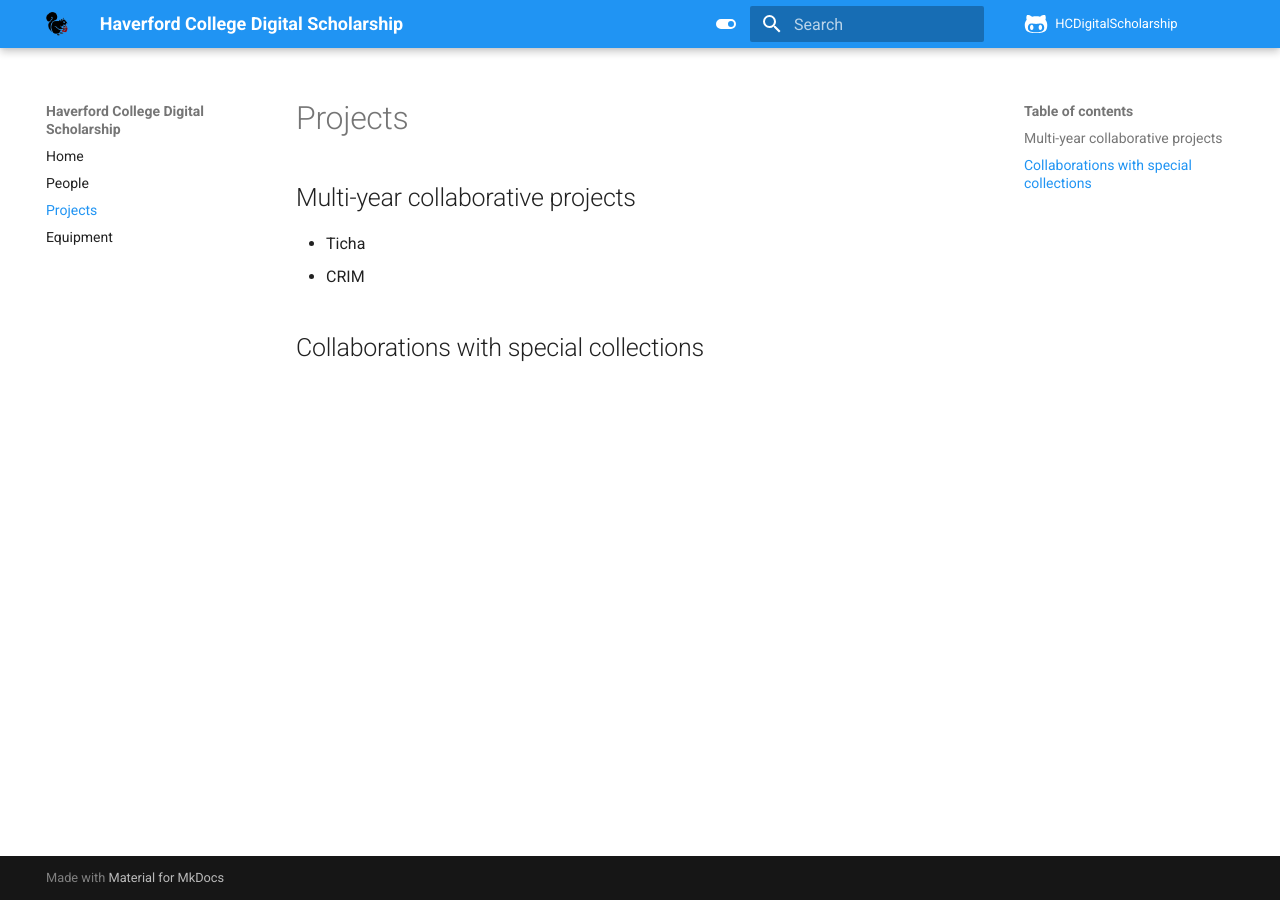
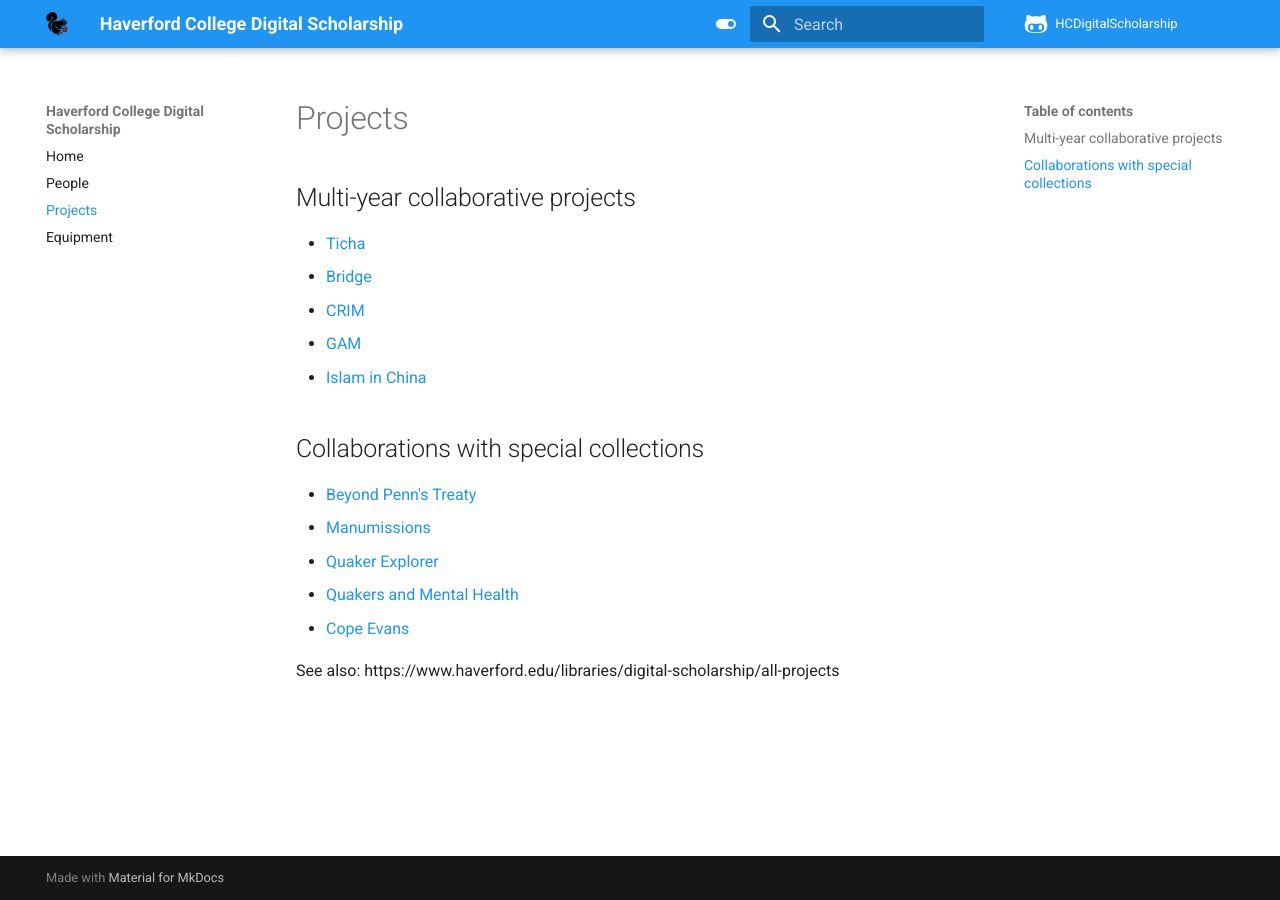
Before and after one commit to HCDigitalScholarship/Docs, an MkDocs documentation site: the page built from docs/projects.md, in a window 1280 px wide. Built offline with MkDocs 1.6.1 and Material for MkDocs 9.7.7, drawn with Linux system fonts in a browser that asks for light colours.

Commit message:
nearly done

```diff
--- a/docs/projects.md
+++ b/docs/projects.md
@@ -1,7 +1,18 @@
 # Projects
 
 ## Multi-year collaborative projects
-- Ticha
-- CRIM
+- [Ticha](ticha.haverford.edu)
+- [Bridge](https://bridge.haverford.edu/)
+- [CRIM](https://crimproject.org/)
+- [GAM](archivogam.haverford.edu)
+- [Islam in China](islaminchina.org)
 
 ## Collaborations with special collections
+
+- [Beyond Penn's Treaty](pennstreaty.haverford.edu)
+- [Manumissions](manumissions.haverford.edu)
+- [Quaker Explorer](quakerexplorer.haverford.edu)
+- [Quakers and Mental Health](qmh.haverford.edu)
+- [Cope Evans](cope.haverford.edu)
+
+See also: https://www.haverford.edu/libraries/digital-scholarship/all-projects
```
Also changed, not shown: docs/equipment.md (+1 -1 lines), docs/people.md (+9 -0 lines).
